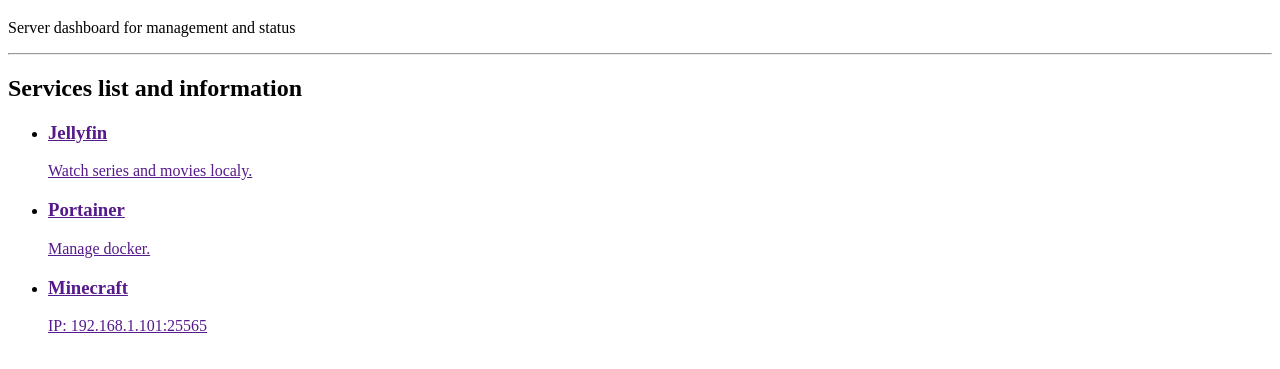
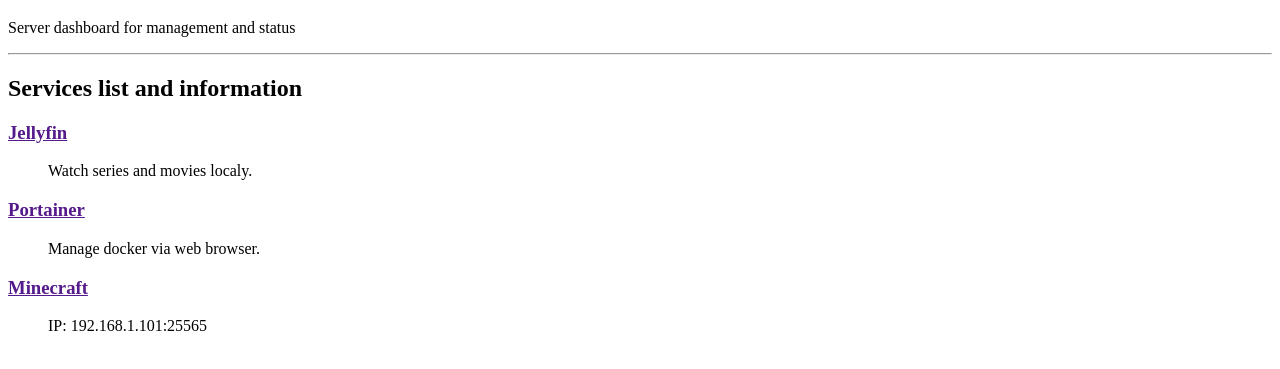
Before and after one commit to ChainPenguin/Server_Dashboard, a plain HTML site: page index.html in a window 1280 px wide. Shown: the part 61-430 px from the top of the page. Drawn offline with Linux system fonts and the light colour scheme.

Commit message:
Another try with only html

```diff
--- a/index.html
+++ b/index.html
@@ -11,25 +11,31 @@
     <p>Server dashboard for management and status</p>
     <hr>
     <h2>Services list and information</h2>
-    <ul>
-        <li>
+    <dl>
+        <dt>
             <a href="">
                 <h3>Jellyfin</h3>
-                <p>Watch series and movies localy.</p>
             </a>
-        </li>
-        <li>
+        </dt>
+        <dd>
+            <p>Watch series and movies localy.</p>
+        </dd>
+        <dt>
             <a href="">
                 <h3>Portainer</h3>
-                <p>Manage docker.</p>
             </a>
-        </li>
-        <li>
+        </dt>
+        <dd>
+            <p>Manage docker via web browser.</p>
+        </dd>
+        <dt>
             <a href="">
                 <h3>Minecraft</h3>
-                <p>IP: 192.168.1.101:25565</p>
             </a>
-        </li>
-    </ul>
+        </dt>
+        <dd>
+            <p>IP: 192.168.1.101:25565</p>
+        </dd>
+    </dl>
 </body>
 </html>
```
